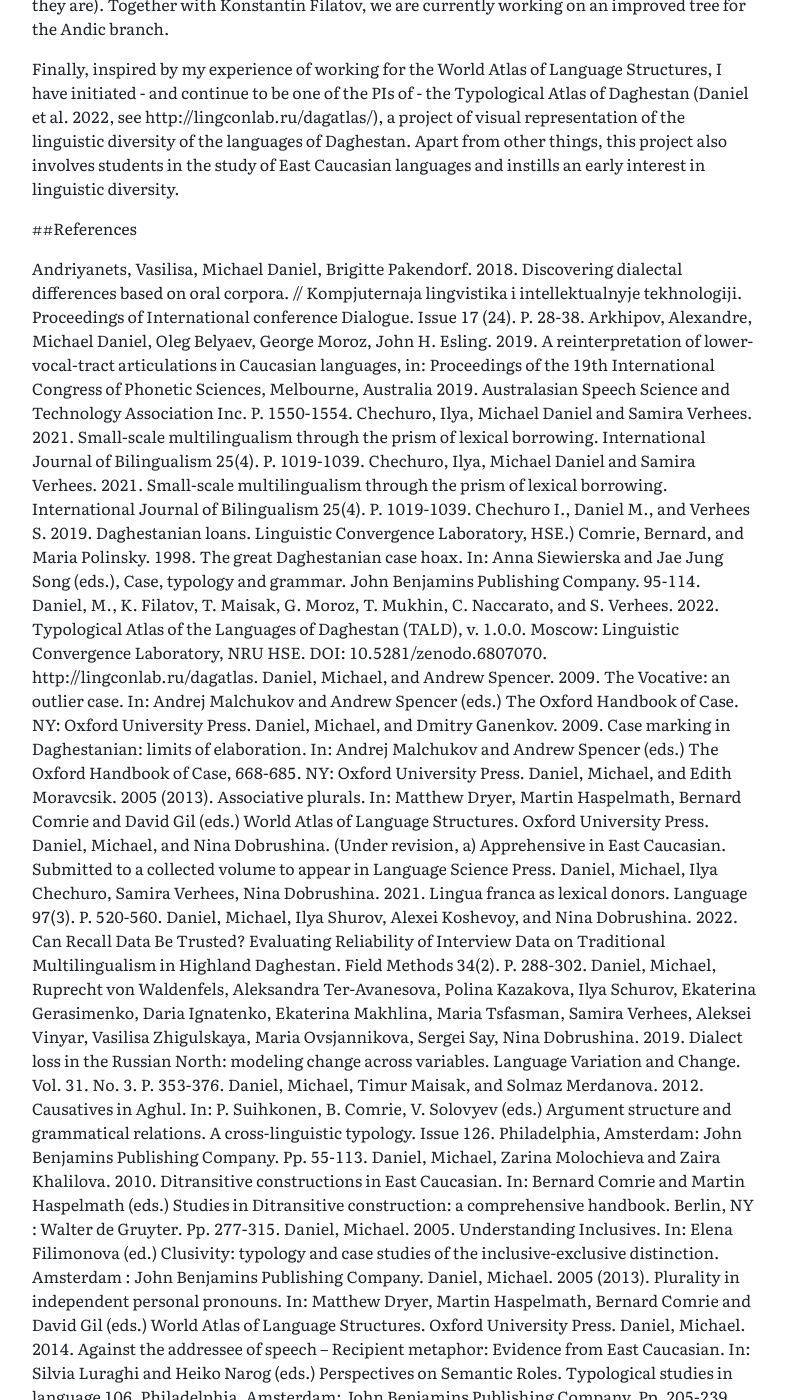
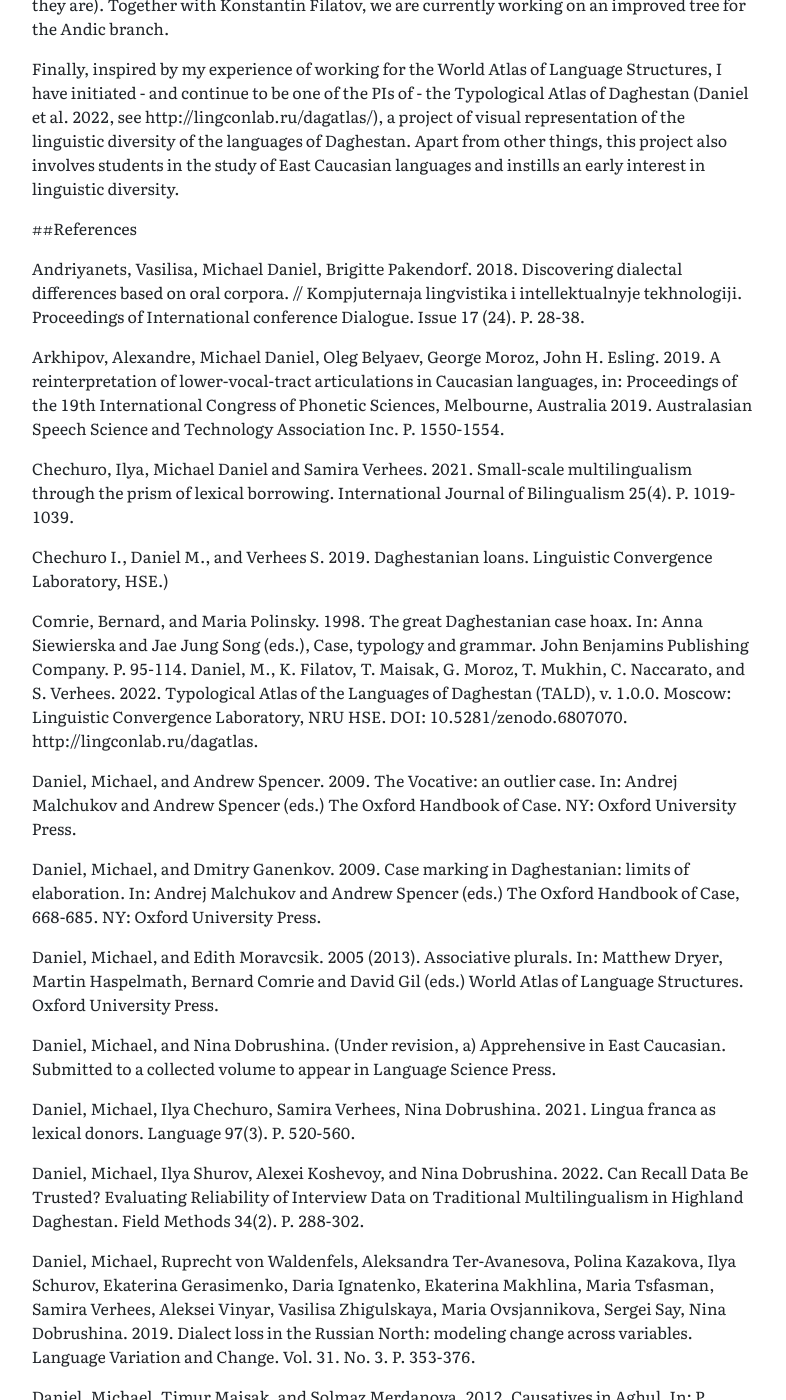
Before and after one commit to MishaDaniel/mishadaniel.github.io, a Jekyll site: the page built from research_track.html, in a window 1280 px wide and 1400 px high, scrolled down 6851 px. Shown: the whole window, without its empty margins (447-1233 px from the left). Built offline with Jekyll 4.4.1, drawn with Linux system fonts in a browser that asks for light colours; nearby versions of some CDN libraries; some of the changed text lies outside the part shown.

Commit message:
Update statement.md

```diff
--- a/_includes/statement.md
+++ b/_includes/statement.md
@@ -76,59 +76,112 @@ Finally, inspired by my experience of working for the World Atlas of Language St
 ##References
 
 Andriyanets, Vasilisa, Michael Daniel, Brigitte Pakendorf. 2018. Discovering dialectal differences based on oral corpora. // Kompjuternaja lingvistika i intellektualnyje tekhnologiji. Proceedings of International conference Dialogue. Issue 17 (24). P. 28-38.
+
 Arkhipov, Alexandre, Michael Daniel, Oleg Belyaev, George Moroz, John H. Esling. 2019. A reinterpretation of lower-vocal-tract articulations in Caucasian languages, in: Proceedings of the 19th International Congress of Phonetic Sciences, Melbourne, Australia 2019. Australasian Speech Science and Technology Association Inc. P. 1550-1554.
+
 Chechuro, Ilya, Michael Daniel and Samira Verhees. 2021. Small-scale multilingualism through the prism of lexical borrowing. International Journal of Bilingualism 25(4). P. 1019-1039.
-Chechuro, Ilya, Michael Daniel and Samira Verhees. 2021. Small-scale multilingualism through the prism of lexical borrowing. International Journal of Bilingualism 25(4). P. 1019-1039.
+
 Chechuro I., Daniel M., and Verhees S. 2019. Daghestanian loans. Linguistic Convergence Laboratory, HSE.)
-Comrie, Bernard, and Maria Polinsky. 1998. The great Daghestanian case hoax. In: Anna Siewierska and Jae Jung Song (eds.), Case, typology and grammar. John Benjamins Publishing Company. 95-114.
+
+Comrie, Bernard, and Maria Polinsky. 1998. The great Daghestanian case hoax. In: Anna Siewierska and Jae Jung Song (eds.), Case, typology and grammar. John Benjamins Publishing Company. P. 95-114.
  Daniel, M., K. Filatov, T. Maisak, G. Moroz, T. Mukhin, C. Naccarato, and S. Verhees. 2022. Typological Atlas of the Languages of Daghestan (TALD), v. 1.0.0. Moscow: Linguistic Convergence Laboratory, NRU HSE. DOI: 10.5281/zenodo.6807070. http://lingconlab.ru/dagatlas.
+
 Daniel, Michael, and Andrew Spencer. 2009. The Vocative: an outlier case. In: Andrej Malchukov and Andrew Spencer (eds.) The Oxford Handbook of Case. NY: Oxford University Press.
+
 Daniel, Michael, and Dmitry Ganenkov. 2009. Case marking in Daghestanian: limits of elaboration. In: Andrej Malchukov and Andrew Spencer (eds.) The Oxford Handbook of Case, 668-685. NY: Oxford University Press.
+
 Daniel, Michael, and Edith Moravcsik. 2005 (2013). Associative plurals. In: Matthew Dryer, Martin Haspelmath, Bernard Comrie and David Gil (eds.) World Atlas of Language Structures. Oxford University Press.
+
 Daniel, Michael, and Nina Dobrushina. (Under revision, a) Apprehensive in East Caucasian. Submitted to a collected volume to appear in Language Science Press.
+
 Daniel, Michael, Ilya Chechuro, Samira Verhees, Nina Dobrushina. 2021. Lingua franca as lexical donors. Language 97(3). P. 520-560.
+
 Daniel, Michael, Ilya Shurov, Alexei Koshevoy, and Nina Dobrushina. 2022. Can Recall Data Be Trusted? Evaluating Reliability of Interview Data on Traditional Multilingualism in Highland Daghestan. Field Methods 34(2). P. 288-302.
+
 Daniel, Michael, Ruprecht von Waldenfels, Aleksandra Ter-Avanesova, Polina Kazakova, Ilya Schurov, Ekaterina Gerasimenko, Daria Ignatenko, Ekaterina Makhlina, Maria Tsfasman, Samira Verhees, Aleksei Vinyar, Vasilisa Zhigulskaya, Maria Ovsjannikova, Sergei Say, Nina Dobrushina. 2019. Dialect loss in the Russian North: modeling change across variables. Language Variation and Change. Vol. 31. No. 3. P. 353-376.
-Daniel, Michael, Timur Maisak, and Solmaz Merdanova. 2012. Causatives in Aghul. In: P. Suihkonen, B. Comrie, V. Solovyev (eds.) Argument structure and grammatical relations. A cross-linguistic typology. Issue 126. Philadelphia, Amsterdam: John Benjamins Publishing Company. Pp. 55-113.
-Daniel, Michael, Zarina Molochieva and Zaira Khalilova. 2010. Ditransitive constructions in East Caucasian. In: Bernard Comrie and Martin Haspelmath (eds.) Studies in Ditransitive construction: a comprehensive handbook. Berlin, NY : Walter de Gruyter. Pp. 277-315.
+
+Daniel, Michael, Timur Maisak, and Solmaz Merdanova. 2012. Causatives in Aghul. In: P. Suihkonen, B. Comrie, V. Solovyev (eds.) Argument structure and grammatical relations. A cross-linguistic typology. Issue 126. Philadelphia, Amsterdam: John Benjamins Publishing Company. P. 55-113.
+
+Daniel, Michael, Zarina Molochieva and Zaira Khalilova. 2010. Ditransitive constructions in East Caucasian. In: Bernard Comrie and Martin Haspelmath (eds.) Studies in Ditransitive construction: a comprehensive handbook. Berlin, NY : Walter de Gruyter. P. 277-315.
+
 Daniel, Michael. 2005. Understanding Inclusives. In: Elena Filimonova (ed.) Clusivity: typology and case studies of the inclusive-exclusive distinction. Amsterdam : John Benjamins Publishing Company.
+
 Daniel, Michael. 2005 (2013). Plurality in independent personal pronouns. In: Matthew Dryer, Martin Haspelmath, Bernard Comrie and David Gil (eds.) World Atlas of Language Structures. Oxford University Press.
-Daniel, Michael. 2014. Against the addressee of speech – Recipient metaphor: Evidence from East Caucasian. In: Silvia Luraghi and Heiko Narog (eds.) Perspectives on Semantic Roles. Typological studies in language 106. Philadelphia, Amsterdam: John Benjamins Publishing Company. Pp. 205-239.\
+
+Daniel, Michael. 2014. Against the addressee of speech – Recipient metaphor: Evidence from East Caucasian. In: Silvia Luraghi and Heiko Narog (eds.) Perspectives on Semantic Roles. Typological studies in language 106. Philadelphia, Amsterdam: John Benjamins Publishing Company. Pp. 205-239.
+
 Daniel, Michael. 2014. The Second Genitive in Russian. In: Silvia Luraghi and Hannu Tommola (eds.) Partitive cases and related categories. Berlin, NY: Mouton de Gruyter. P. 347-377.
+
 Daniel, Michael. 2015. Logophoric reference in Archi. Journal of Pragmatics. Vol. 88. P. 202-219.
+
 Daniel, Michael. 2015. Stem initial alternation in Russian third person pronouns: variation in grammar. In: Kompjuternaja lingvistika i intellektualnyje tekhnologiji. Proceedings of International conference Dialogue. Moscow: RGGU. P. 95-103.
+
 Daniel, Michael. 2016. Book review: Sonnenhauser, Barbara and Patrizia Noel Aziz Hanna: Vocative! Addressing between system and performance // Folia Linguistica. 2016. Vol. 50. No. 2. P. 725-733.
+
 Daniel, Michael. 2022. Double causatives, lability and elusive agent in Mehweb. STUF - Sprachtypologie und Universalienforschung. P. 73-97.
+
 Daniel, Michael and Victoria Khurshudian. 2015. Valency Classes in Eastern Armenian. Bernard Comrie and Andrej Malchukov (eds.) Valency classes in the World’s languages. Berlin: Mouton de Gruyter. P. 483-540.
+
 Daniel, Mikhail, and Solmaz Merdanova. 2001. Conception of number in a language lacking deficient number paradigms. Aghul from within and from outside. Proceedings of the International Workshop Dialogue’2001 in Computational and Applied Linguistics. Moscow: Aksakovo, vol. 1. [In Russian]
+
 Daniel, Mikhail, and Yury Lander. 2013. Asymmetry of syntactic roles in relativization: data on relativization frequency in Archi and Udi // Semantika jazykovykh jedinic raznykh urovnej. Jezhegodnyj sbornik naychnykh trudov. Issue 15. Makhachkala: Daghestan State University. P. 59-78. [In Russian]
+
 Daniel, Mikhail. 1998. Constructions with ‘consumed’ reference. On one type of the use of the preposition s in Russian. Proceedings of the International Workshop Dialogue’1998 in Computational and Applied Linguistics. Kazan: Heter, vol. 1. [In Russian]
+
 Daniel, Mikhail. 1999. Semantic types of associative plurals. Data from Bagvalal. // Tipologija i kultura. From description to explanation. Moscow: Jazyki Russkoj Kultury. [In Russian]
+
 Daniel, Mikhail. 2001. Noun. Case and spatial forms. Predicate-argument relations. // Aleksandr Kibrik (ed.). Bagvalinskij jazyk. Grammatika. Teksty. Slovari. Moscow: IMLI RAN. [In Russian]
+
 Daniel, Mikhail. 2002b. Is inclusive a first person pronoun? A study in terminology in a typological perspective. // Vladimir Plungian and Anna Urmanchieva (eds.) Jazyki mira, tipologija, uralistika. Tribute to Tatiana Zhdanova. Articles and memories. Moscow: Indrik. Pp. 232-251. [In Russian]
+
 Daniel, Mikhail. 2007. Peripheral meanings of number in Tatar and some other Turkic languages // Misharskij dialekt tatarskogo jazyka. Ocherki po sintaksisu i semantike. Kazan: Magarif. [In Russian]
+
 Daniel, Mikhail. 2009. The new Russian vocative. A history of the truncated address in the corpus of written texts // In: Korpusnyje issledovanija po russkoj grammatike. Мoscow: Probel. [In Russian]
+
 Daniel, Mikhail. 2018. Part-of-speech category of the property words in Archi. // Voprosy jazykoznanija. Vol.  4. P. 114-132. [In Russian]
+
 Dobrushina, Nina, Michael Daniel, and Yuri Koryakov. 2020. Atlas of multilingualism in Daghestan: A case study in diachronic sociolinguistics. Languages of the Caucasus. Vol. 4. P. 1-37.
+
 Dobrushina, Nina, Michael Daniel, and Yuri Koryakov. 2021. Languages and sociolinguistics of the Caucasus. In Maria Polinsky (ed.) Oxford Handbook of Languages of the Caucasus, 27-66. Oxford: Oxford University Press.
+
 Dobrushina, Nina. 2013. How to study multilingualism of the past: Investigating traditional contact situations in Daghestan. Journal of sociolinguistics 17, no. 3. P. 376-393.
+
 Dorian, Nancy. 2010. Investigating variation. The effects of social organization and social setting. Oxfrod: Oxford University Press.
+
 Epps, Patience. 2018. Contrasting linguistic ecologies: Indigenous and colonially mediated language contact in northwest Amazonia. Language & communication. 62 (2018). 156-169.
+
 Haspelmath, Martin and Uri Tadmor (eds.) 2009. Loanwords in the world's languages: a comparative handbook. Berlin: Walter de Gruyter.
+
 Kibrik, Aleksandr. 1970. K tipologii prostranstvennyx značenij (na materiale padežnyx sistem dagestanskix jazykov). In: Jazyk i čelovek. Moscow: Izd-vo MGU. [In Russian]
+
 Koile, Ezequiel, Ilya Chechuro, Michael Daniel and George Moroz. 2022. Geography and language divergence: The case of Andic languages. PlosOne 17(5).
+
 Koptjevskaja-Tamm, Maria, and Bernhard Wälchli, 2001, “The Circum- Baltic Languages: An Areal-Typological Approach,” The Circum-Baltic Languages: Typology and Contact, vol. 2: Grammar and Typology (Studies in Language Companion Series), eds. Ö. Dahl and M. Koptjevskaja-Tamm, Amsterdam & Philadelphia, pp. 615–750.
+
 Kristine A. Hildebrandt, Carmen Jany and Wilson Silva (eds.). 2017. Documenting variation in endangered languages.
+
 Levin, Beth and Malka Rappoport-Hovav. 2005. Argument realization. Cambridge: CUP.
+
 Magomedgadžieva, Patimat, and Michael Daniel. 2021. A Dictionary of Tukita. http://lingconlab.ru/TukitaDict/
+
 Michael A. Daniel, Nina Dobrushina and Dmitri Ganenkov. 2019. Essays in grammar of Mehweb. Language Science Press.
+
 Musaev, Anwar and Michael Daniel. 2021. A Dictionary of Mehweb. http://lingconlab.ru/MehwebDict/
+
 Plungian, Vladimir and Mikhail Daniel. 1996. Obligatoriness and contextual redundancy. Investigating the periphery of grammar. Izvestija RAN, SLJa, 55-1. P. 61-66.
+
 Primus, Beatrice. 2011. Case-marking typology. In Jae Jung Song (ed.) The Oxford Handbook of Linguistic Typology. P. 303-321.
+
 Seržant, Ilja A. 2015. The independent partitive as an Eastern Circum-Baltic isogloss. Journal of Language Contact 8.2, 341-418.
+
 Shiryaev, Alexander, Michael Daniel, and George Moroz. 2022. Glottalized lateral in Rikvani Andi: an acoustic study. Phonetica 79:4, 353-395.
+
 Stanford, James N., and Dennis Preston. 2008. Variation in Indigenous Minority Languages. Amsterdam: John Benjamins.
+
 Ter-Avanesova, Alexandra, and Michael Daniel. 2022 (online first). The Second Genitive in the history of Russian and across its dialects. Linguistic Variation.
+
 Vaughan, J. 2019. The ordinariness of translinguistics in Indigenous Australia. Translinguistics: Negotiating innovation and ordinariness, ed. by J. W. Lee, and S. Dovchin. London: Routledge. P. 90–103.
+
 Volkov, Oleg, and Michael Daniel (published as an HSE preprint). Imperative paradigm in Chukotko-Kamchatkan languages is not formally homogeneous / NRU HSE. Series WP BRP "Linguistics". 2017. No. 63.
+
 Volkov, Oleg, Mikhail Daniel, Maria Pupynina and Daria Ryzhova. 2012. Towards a description of the aspectual system of Chukotkan languages // Vladimir A. Plungian, Evgenij A. Golovko, Michael Daniel, and Ksenia Semenova. Acta linguistica Petropolitana. Issue 6. Typology of aspectual systems and categories. Vol. VIII.2. Publications of the Institute of Linguistic Studies. St. Petersburg: Nauka. Pp. 396-457. [In Russian]
```
